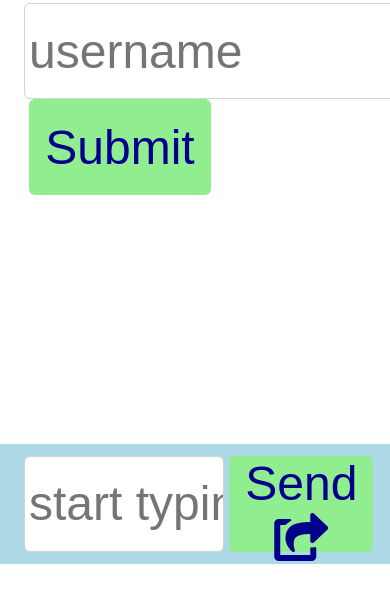
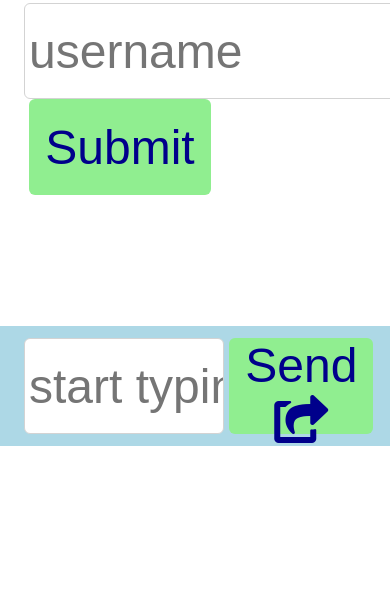
Before and after one commit to talfers/chatty-kathy, a website: page public/index.html in a window 390 px wide. Shown: the part 238-840 px from the top of the page. Drawn offline with Linux system fonts and the light colour scheme; no server answers.

Commit message:
body height mobile test

```diff
--- a/public/css/main.css
+++ b/public/css/main.css
@@ -11,8 +11,8 @@
 
 body {
   color: var(--mainBlue);
-  height: 95vh;
-  max-height: 95vh;
+  height: calc(100vh - 160px);
+  max-height: calc(100vh - 160px);
 }
 
 input {
```
